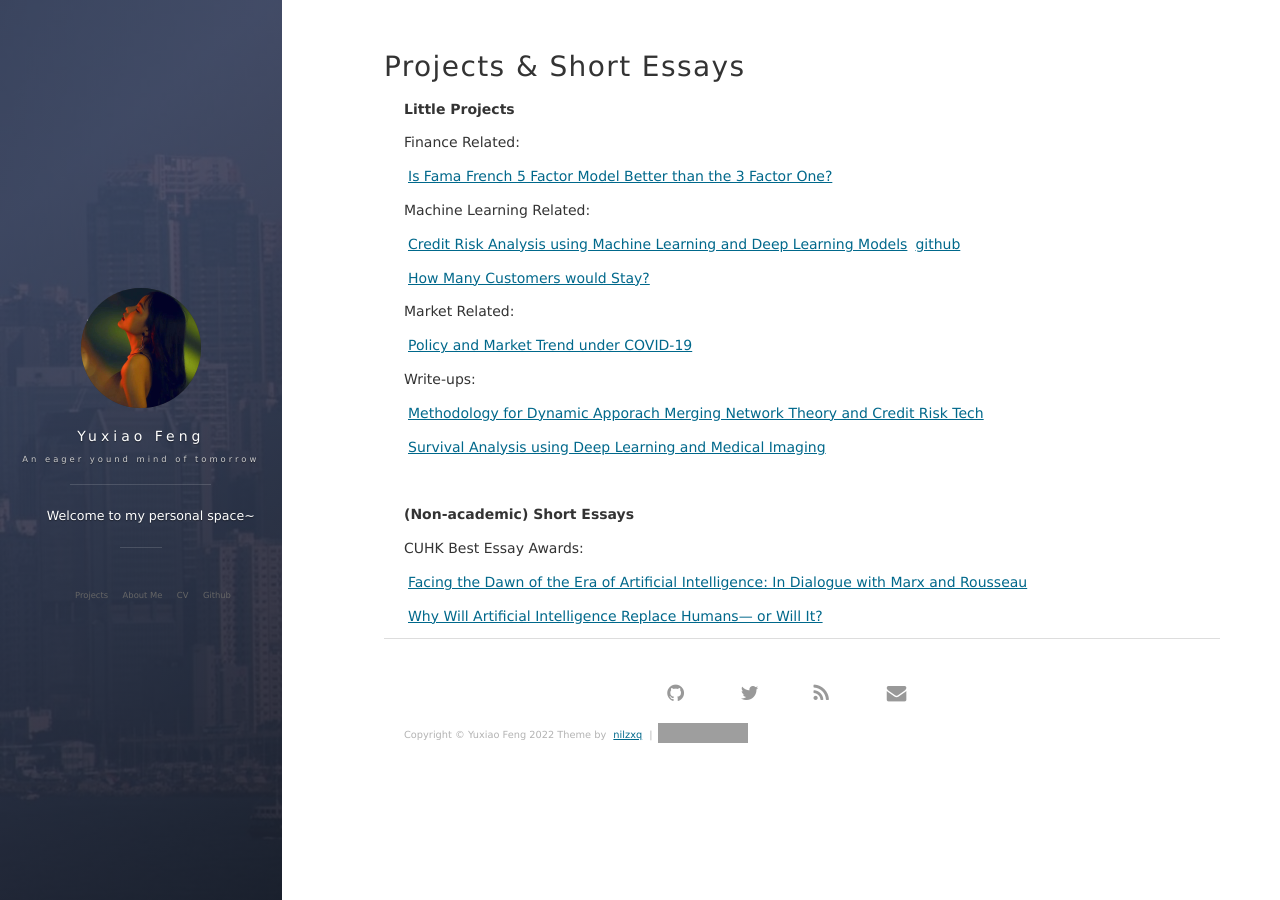
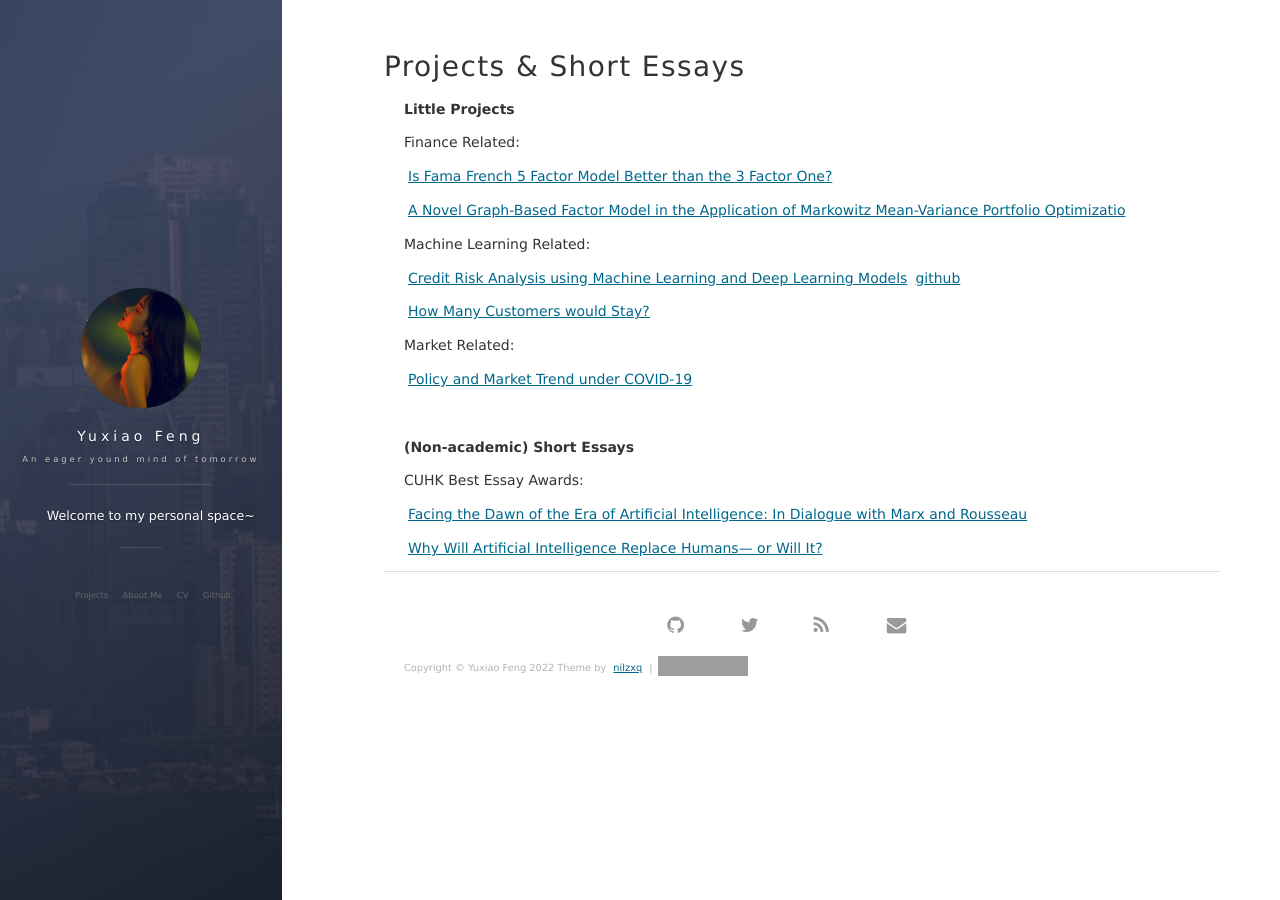
Before and after one commit to yf254/yf254.github.io, a Jekyll site: the page built from archive.md, in a window 1280 px wide. Built offline with Jekyll 4.4.1, drawn with Linux system fonts in a browser that asks for light colours; nearby versions of some CDN libraries; comment, search, counter and statistics services are not loaded; grey boxes are pictures that could not be loaded.

Commit message:
Update archive.md

```diff
--- a/archive.md
+++ b/archive.md
@@ -10,6 +10,8 @@ Finance Related:
 <p>
 <a href="/5630">Is Fama French 5 Factor Model Better than the 3 Factor One?</a>
 <p>
+<a href="/A-Novel-Graph-Based-Factor-Model-in-the-Application-of-Markowitz-Mean-Variance-Portfolio-Optimizatio">A Novel Graph-Based Factor Model in the Application of Markowitz Mean-Variance Portfolio Optimizatio</a>
+<p>
 Machine Learning Related:
 <p>
 <a href="/RMSC4112">Credit Risk Analysis using Machine Learning and Deep Learning Models</a><a href="https://github.com/yf254/4112-Project">github</a>
@@ -19,12 +21,6 @@ Machine Learning Related:
 Market Related:
 <p>
 <a href="/Policy and Market Trend under COVID-19">Policy and Market Trend under COVID-19</a>
-<p>
-Write-ups:
-<p>
-<a href="/Merging_Network">Methodology for Dynamic Apporach Merging Network Theory and Credit Risk Tech</a>
-<p>
-<a href="/Survival_using_DL_with_Medical_Imaging">Survival Analysis using Deep Learning and Medical Imaging</a>
 <p>
 <br>
 <p>
```
